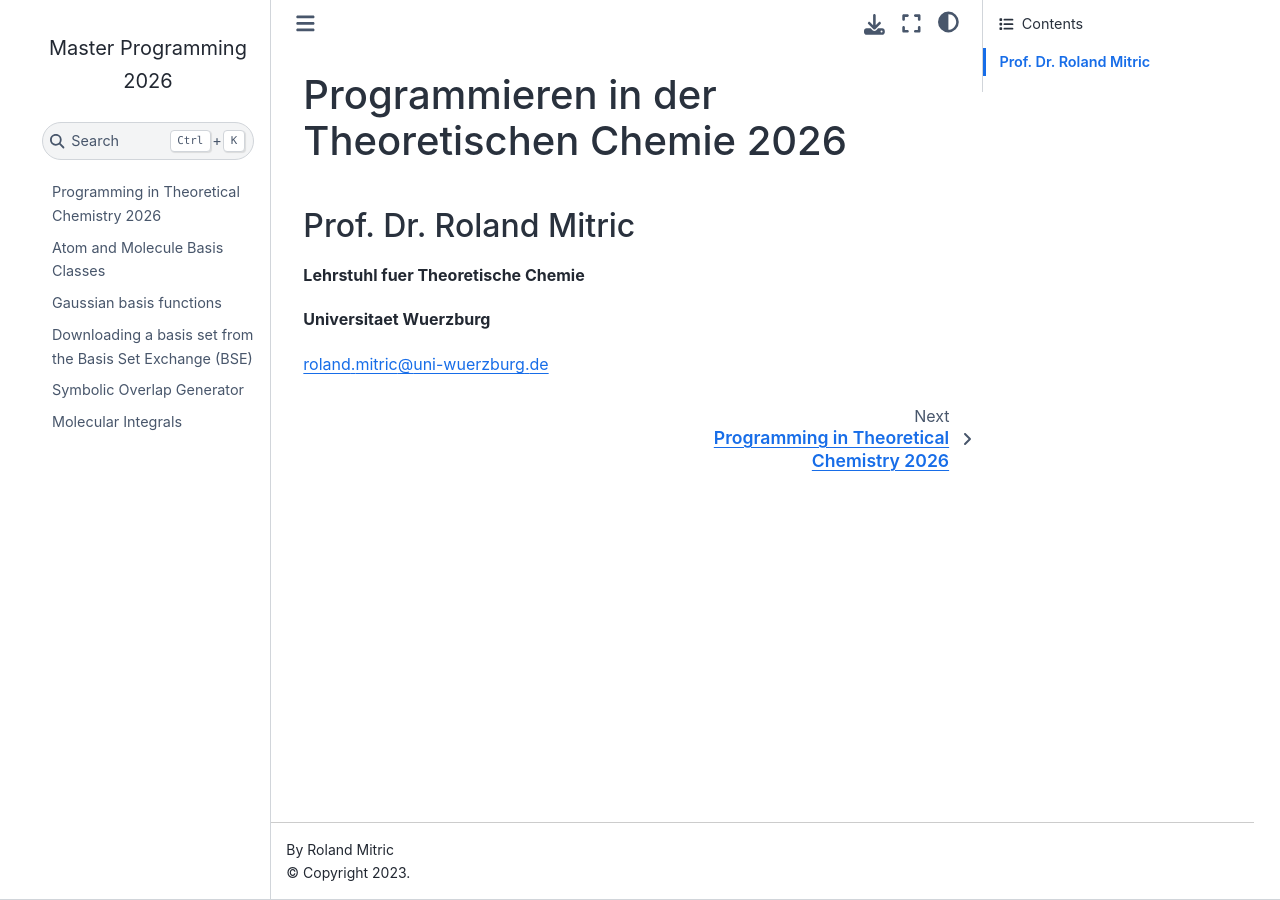
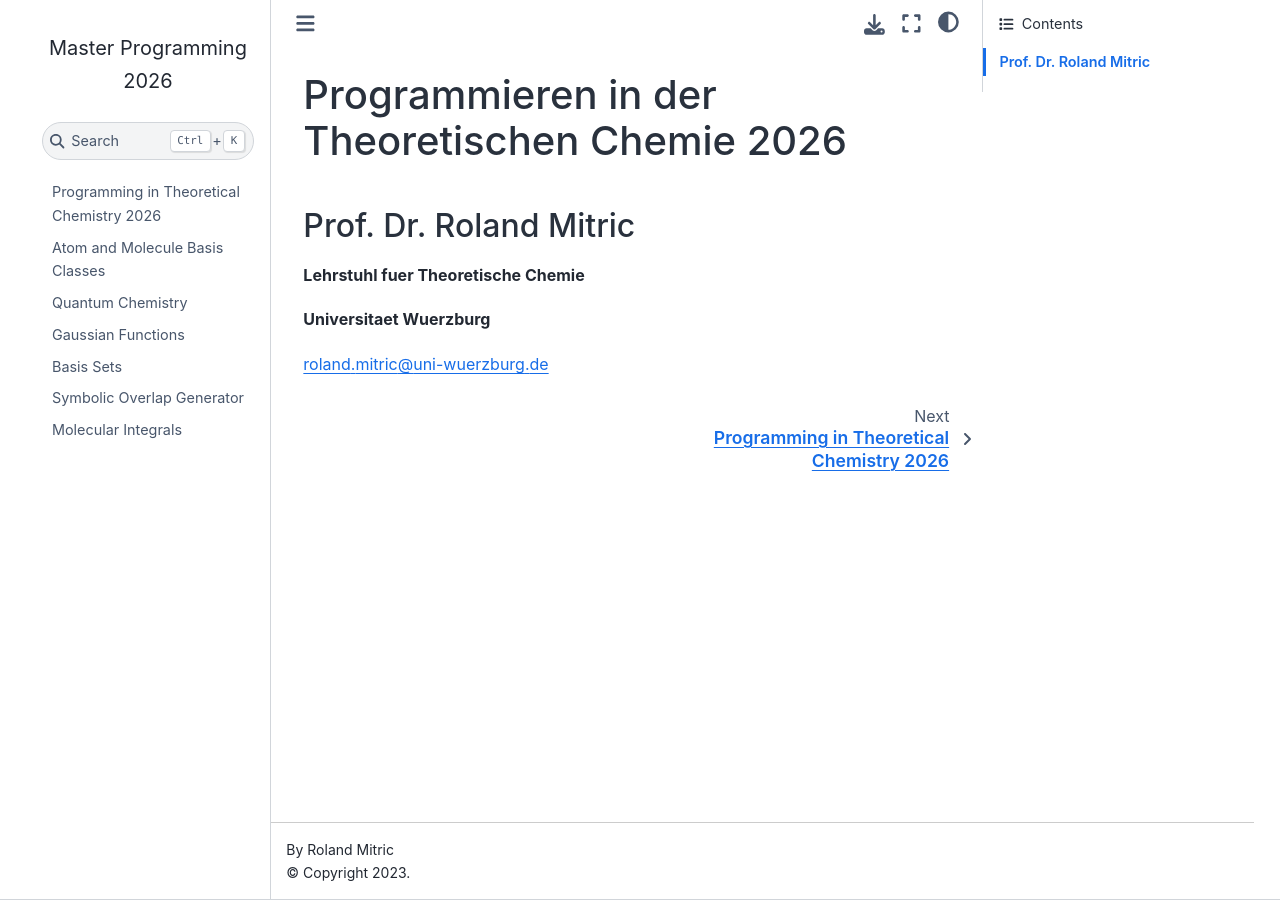
Before and after one commit to rolandmitric/master_programming_2026, a Jupyter Book: the page built from book/index.md, in a window 1280 px wide. Built offline with Jupyter Book 1.0.4 settings and Sphinx 7.4.7 and the Sphinx Book theme 1.1.4, drawn with Linux system fonts in a browser that asks for light colours.

Commit message:
Quantum chemistry in a nutshell introduced

```diff
--- a/book/_toc.yml
+++ b/book/_toc.yml
@@ -3,8 +3,12 @@
 chapters:
   - file: introduction.ipynb
   - file: atom_molecule.ipynb
+  - file: quantum_chemistry.ipynb
+    title: Quantum Chemistry
   - file: gaussian_functions.ipynb
+    title: Gaussian Functions
   - file: basis_sets.ipynb
+    title: Basis Sets
   - file: symbolic_overlap_generator.ipynb
     title: Symbolic Overlap Generator
   - file: molecular_integrals.ipynb
```
Also changed, not shown: book/quantum_chemistry.ipynb (added), 1 other file.
